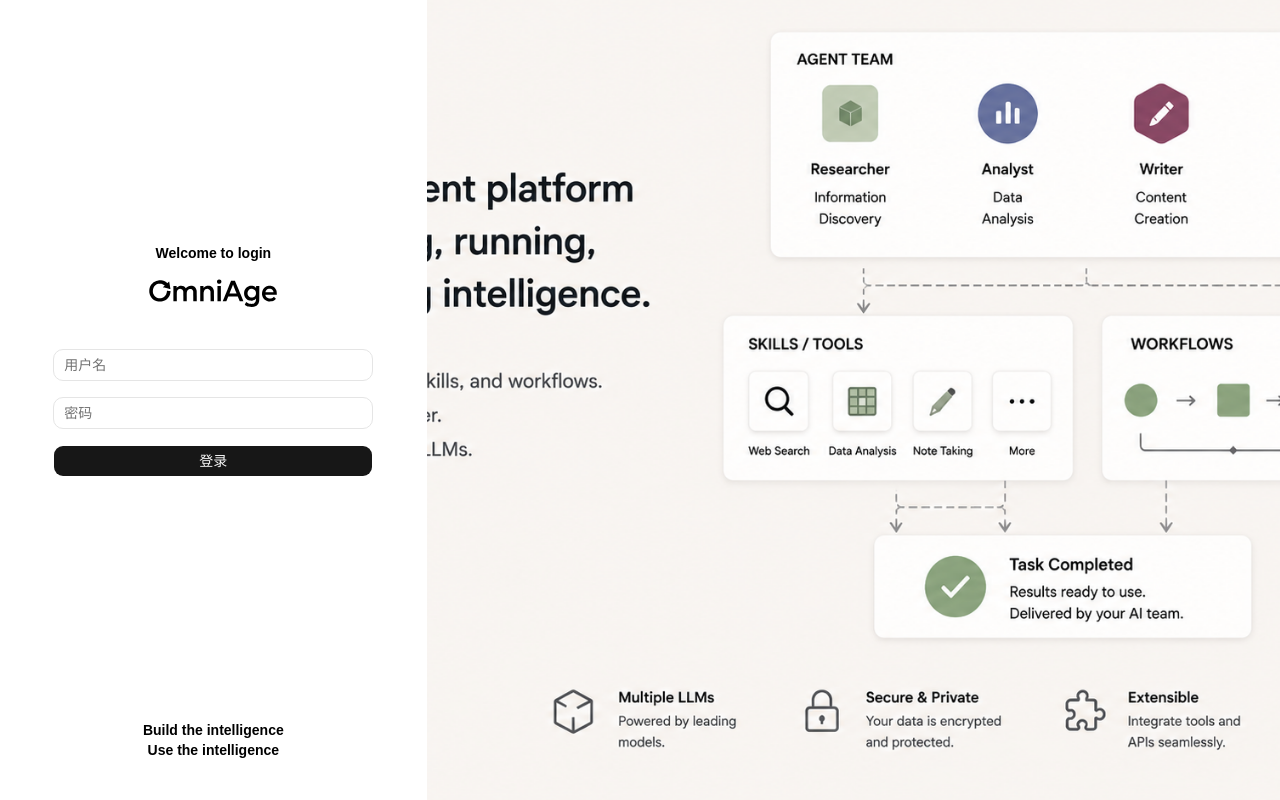
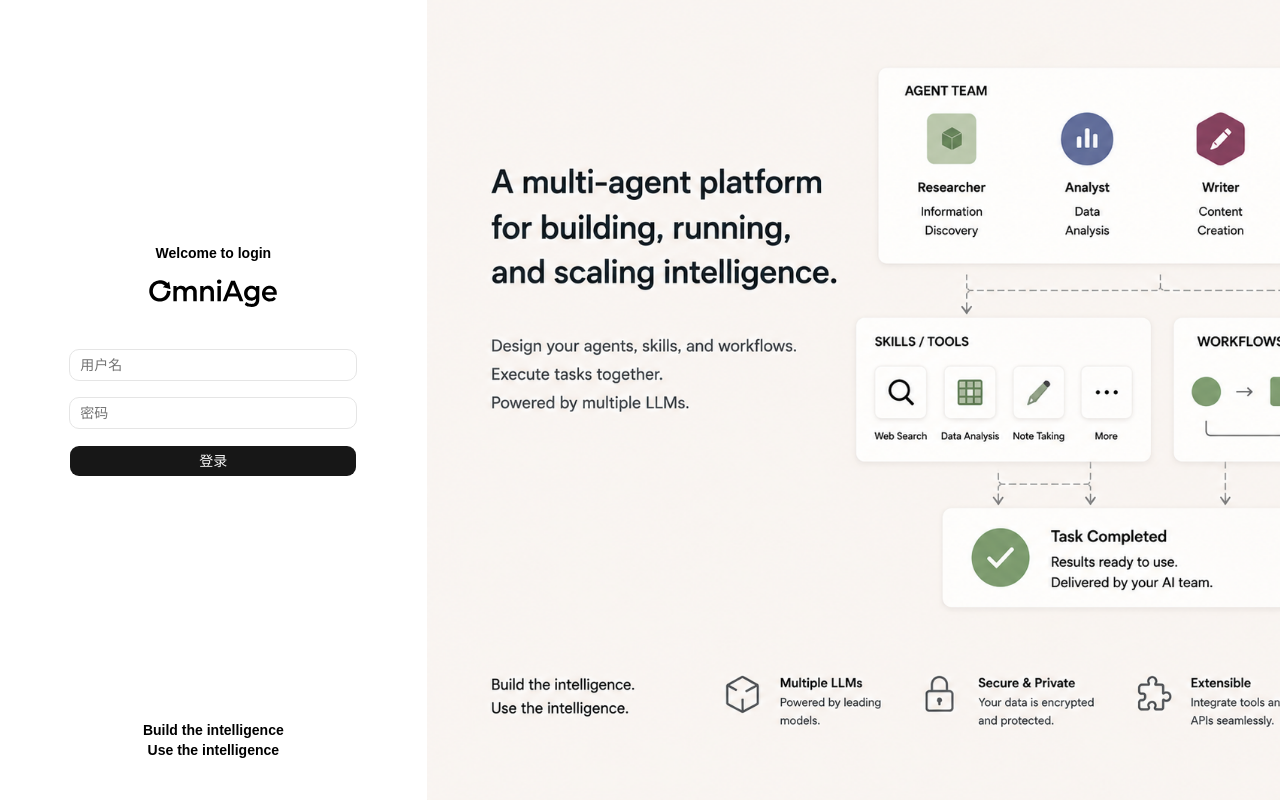
Before and after one commit to shaobai-li/simple-login-auth, a React (Vite) app in the folder client/: page / in a window 1280 px wide. Built offline with nearby package versions, Linux system fonts and the light colour scheme.

Commit message:
feat(client): 收窄表单宽度并移除输入框聚焦边框，调整背景图定位

```diff
--- a/client/src/Login.tsx
+++ b/client/src/Login.tsx
@@ -58,7 +58,7 @@
                 alt=""
                 className="mx-auto w-1/2 object-contain"
               />
-              <div className="flex flex-col gap-4">
+              <div className="flex flex-col gap-4 px-4">
                 <Input
                   placeholder="用户名"
                   aria-label="用户名"
@@ -99,7 +99,7 @@
         <img
           src="/login-bg.png"
           alt=""
-          className="absolute inset-0 size-full object-cover"
+          className="absolute inset-0 size-full object-cover object-left"
         />
       </div>
     </div>
--- a/client/src/components/ui/input.tsx
+++ b/client/src/components/ui/input.tsx
@@ -8,7 +8,7 @@
       type={type}
       data-slot="input"
       className={cn(
-        "h-8 w-full min-w-0 rounded-lg border border-input bg-transparent px-2.5 py-1 text-base transition-colors outline-none file:inline-flex file:h-6 file:border-0 file:bg-transparent file:text-sm file:font-medium file:text-foreground placeholder:text-muted-foreground focus-visible:border-ring focus-visible:ring-3 focus-visible:ring-ring/50 disabled:pointer-events-none disabled:cursor-not-allowed disabled:bg-input/50 disabled:opacity-50 aria-invalid:border-destructive aria-invalid:ring-3 aria-invalid:ring-destructive/20 md:text-sm dark:bg-input/30 dark:disabled:bg-input/80 dark:aria-invalid:border-destructive/50 dark:aria-invalid:ring-destructive/40",
+        "h-8 w-full min-w-0 rounded-lg border border-input bg-transparent px-2.5 py-1 text-base transition-colors outline-none file:inline-flex file:h-6 file:border-0 file:bg-transparent file:text-sm file:font-medium file:text-foreground placeholder:text-muted-foreground disabled:pointer-events-none disabled:cursor-not-allowed disabled:bg-input/50 disabled:opacity-50 aria-invalid:border-destructive aria-invalid:ring-3 aria-invalid:ring-destructive/20 md:text-sm dark:bg-input/30 dark:disabled:bg-input/80 dark:aria-invalid:border-destructive/50 dark:aria-invalid:ring-destructive/40",
         className
       )}
       {...props}
```
Also changed, not shown: client/public/login-bg.png, client/public/login-bg1.png (deleted).
